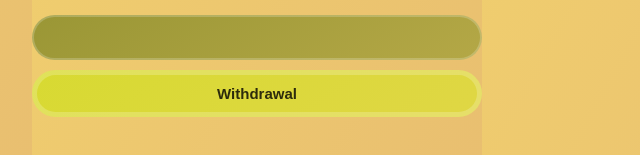
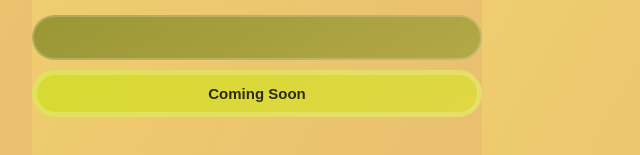
Before and after one commit to abuzar40/KGFTAPING, a plain HTML site: page wallet.html in a window 1280 px wide. Shown: the part 231-386 px from the top of the page, 383-1023 px from the left. Drawn offline with Linux system fonts and the light colour scheme.

Commit message:
Update wallet.html

```diff
--- a/wallet.html
+++ b/wallet.html
@@ -94,7 +94,7 @@
         <br> <br> <br> <br> <br> <br> <br> <br> <br> <br> <br> <br>
         <div class="div-wir p-4">
               <input type="text" id="form"coming soon">
-               <input class="mt-2 p-4" type="submit" id="button" value="Withdrawal">
+               <input class="mt-2 p-4" type="submit" id="button" value="Coming Soon">
         </div>
 
  </div>
```
